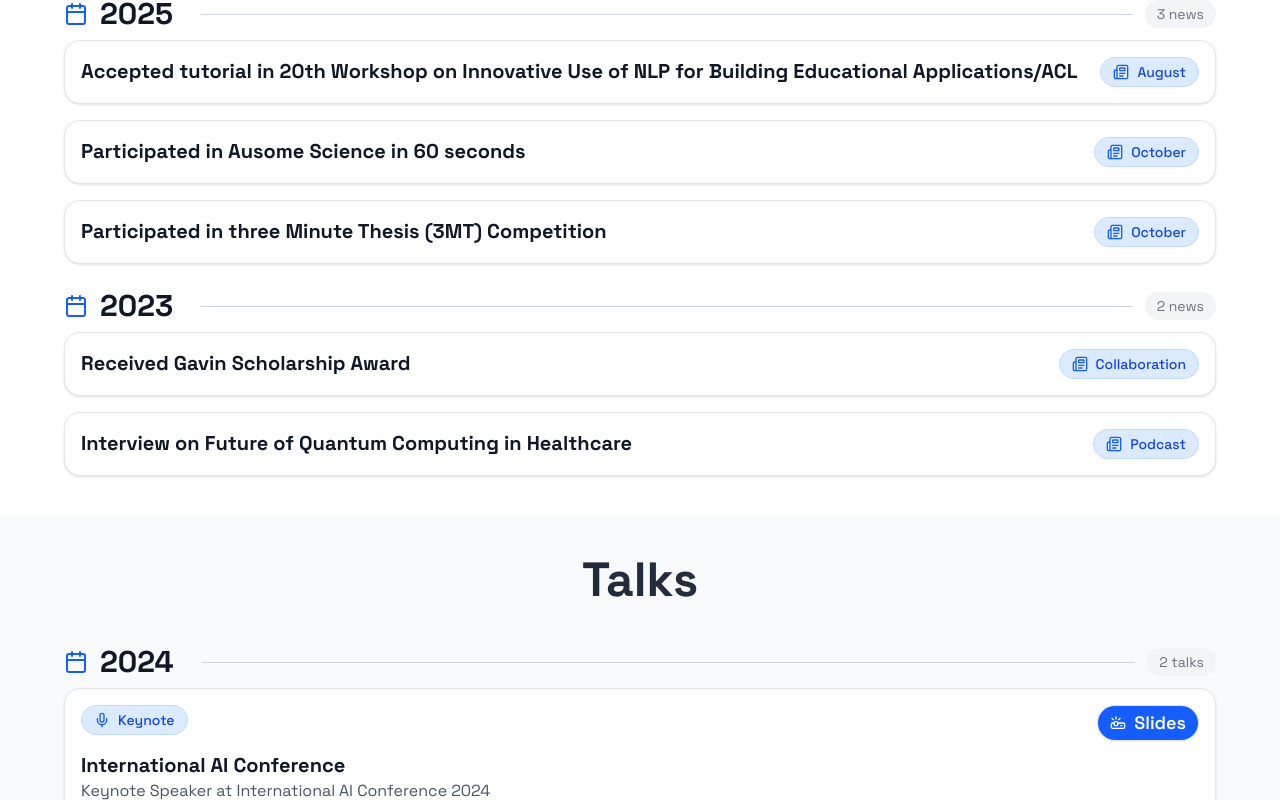
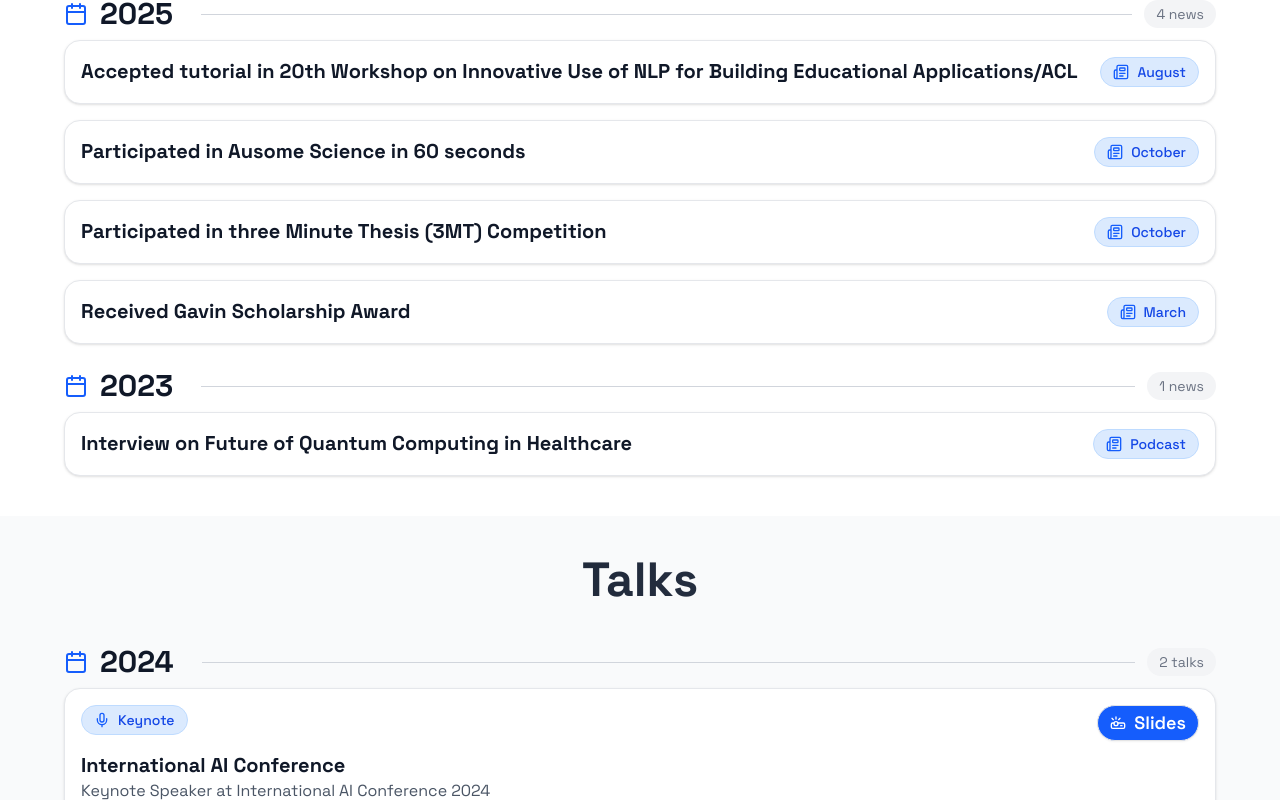
Before and after one commit to MahaZainab/MahaZainab.github.io, a React (Vite) app: page / in a window 1280 px wide. Shown: the part 1933-2733 px from the top of the page. Built offline with nearby package versions, Linux system fonts and the light colour scheme.

Commit message:
Auto commit on save

```diff
--- a/src/data/content.ts
+++ b/src/data/content.ts
@@ -135,8 +135,8 @@ export const news: News[] = [
   {
     id: 4,
     title: "Received Gavin Scholarship Award",
-    year: "2023",
-    category: "Collaboration",
+    year: "2025",
+    category: "March",
   },
   {
     id: 5,
```
